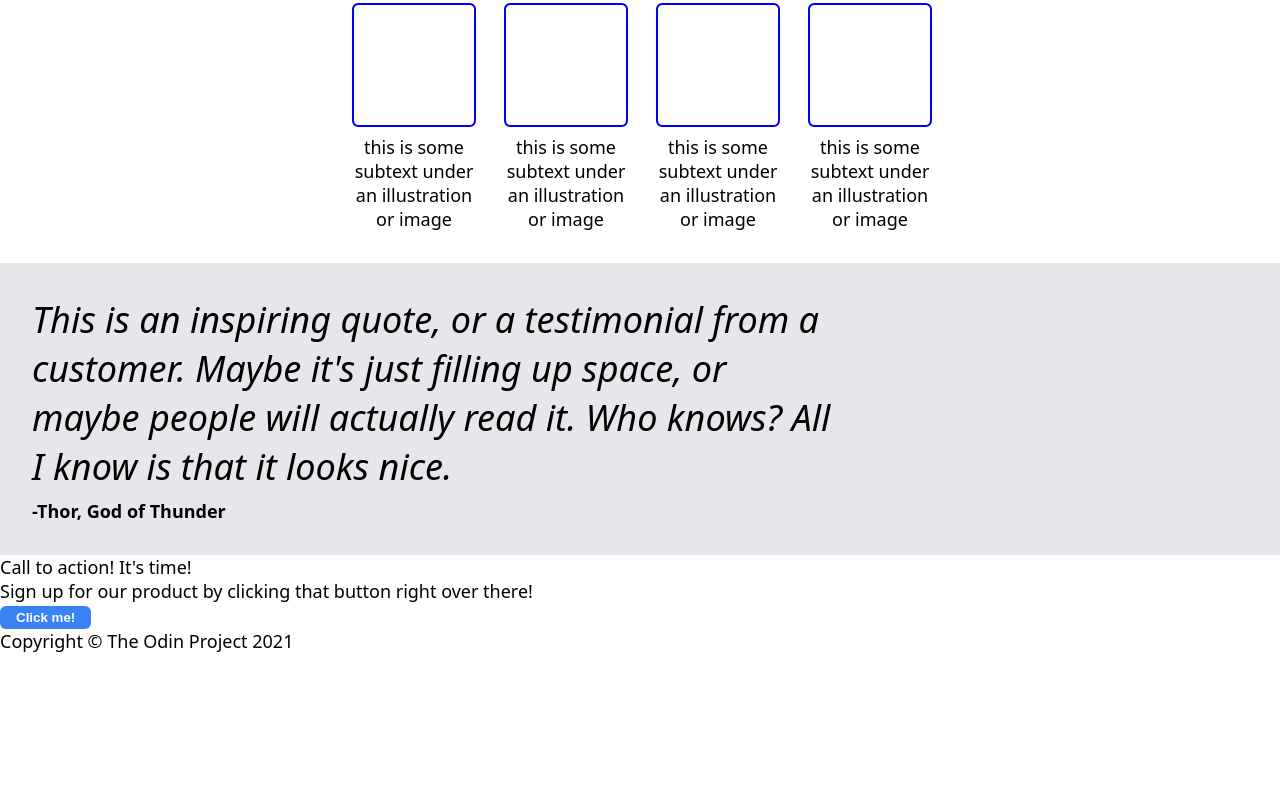
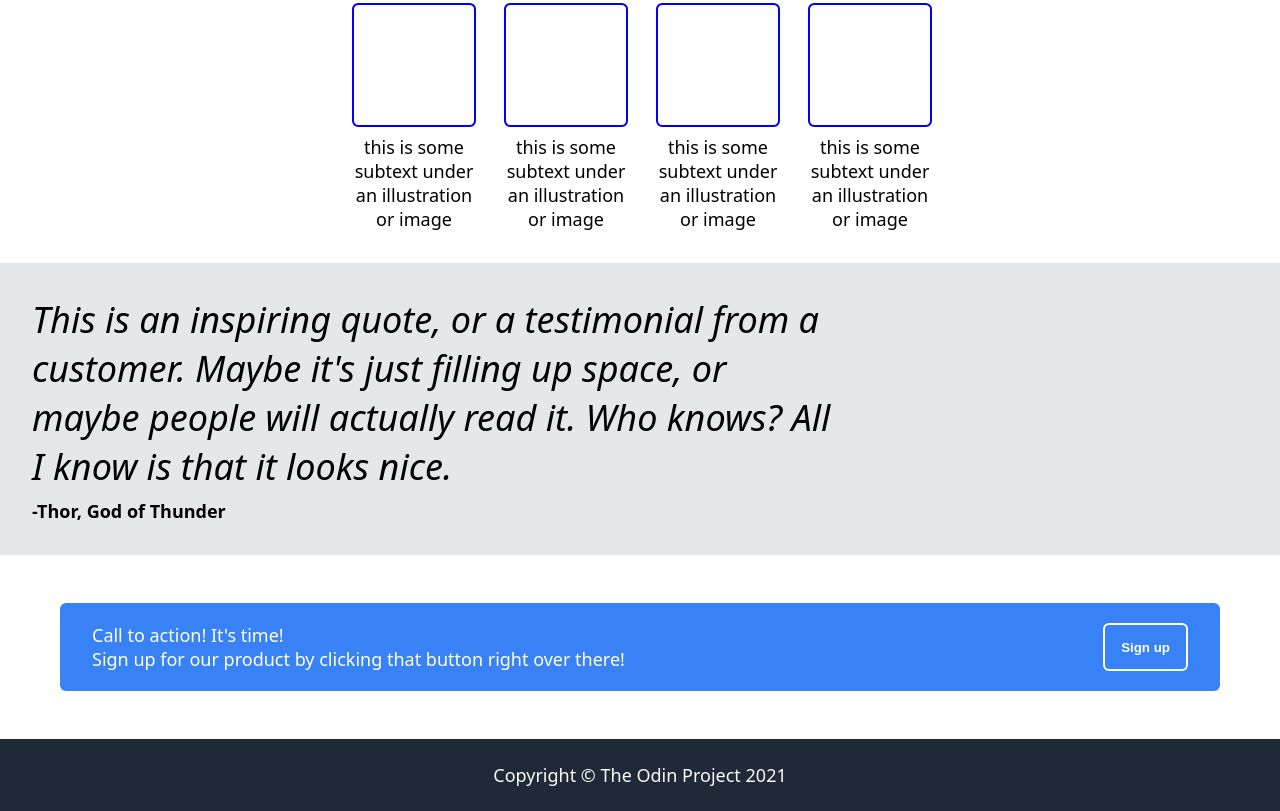
Before and after one commit to bben-29/first_webpage, a plain HTML site: page index.html in a window 1280 px wide. Shown: the part 414-1225 px from the top of the page. Before the commit the page ends 1067 px from the top, so only its background shows below. Drawn offline with Linux system fonts and the light colour scheme.

Commit message:
style footer and center the copyright text
flexed and styled the footer section

```diff
--- a/css/styles.css
+++ b/css/styles.css
@@ -112,7 +112,36 @@ button {
     font-style: italic;
     font-weight: 300;
 }
- #attribute {
+
+#attribute {
     text-align: right;
     font-weight: 600;
  }
+
+.subsectiontwo {
+    background-color: #3882F6;
+    color: white;
+    display: flex;
+    justify-content: space-between;
+    padding: 20px 32px;
+    margin: 48px 60px;
+    border-radius: 6px;
+}
+
+.cta_button {
+    border: 2px solid white;
+    padding: 4px 16px;
+}
+
+.call_to_action {
+    display: flex;
+    flex-direction: column;
+}
+
+.footer {
+    background-color: #1F2937;
+    color: #F9FAF8;
+    display: flex;
+    justify-content: center;
+    padding: 24px 0;
+}
--- a/index.html
+++ b/index.html
@@ -63,7 +63,7 @@
             <div id="cta_title">Call to action! It's time!</div>
             <div id="cta_subtext">Sign up for our product by clicking that button right over there!</div>
         </div>
-        <button class="cta-button">Click me!</button>
+        <button class="cta_button">Sign up</button>
     </div>
     <div class="footer">
         <div class="copyright">Copyright &copy; The Odin Project 2021</div>
```
